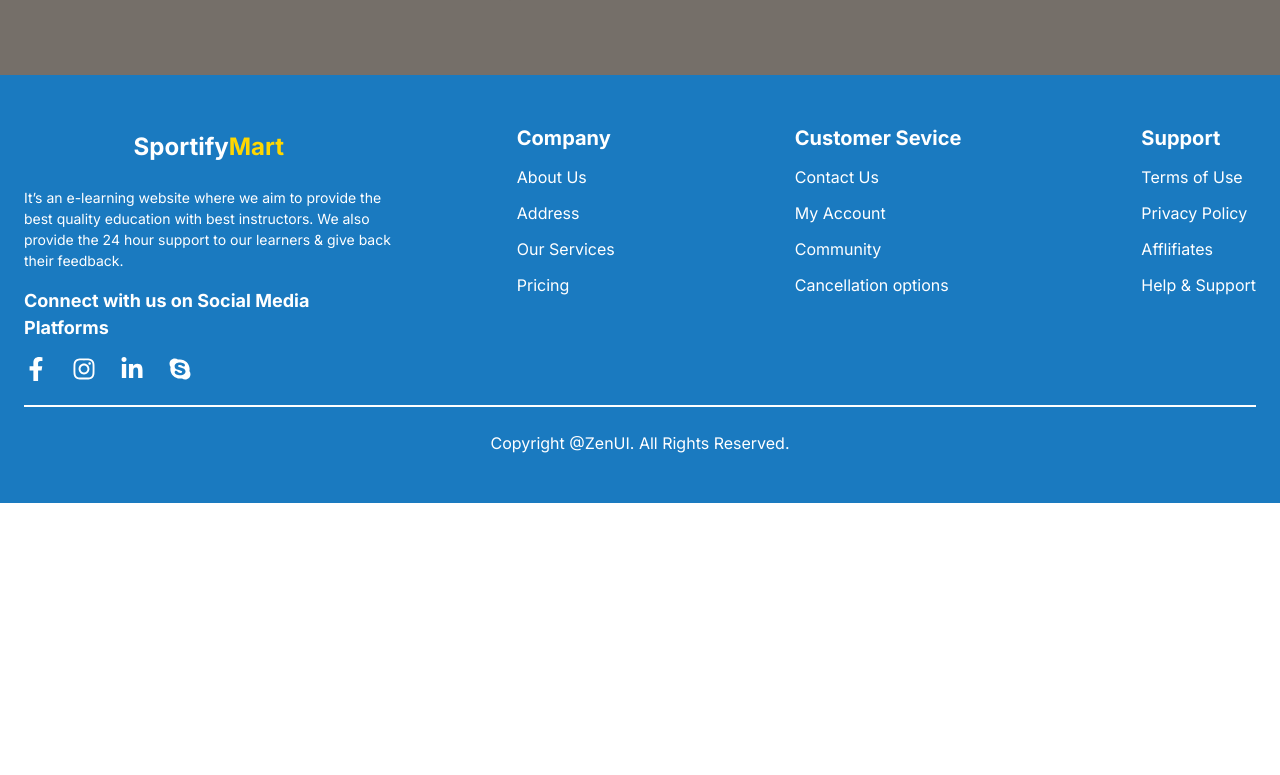
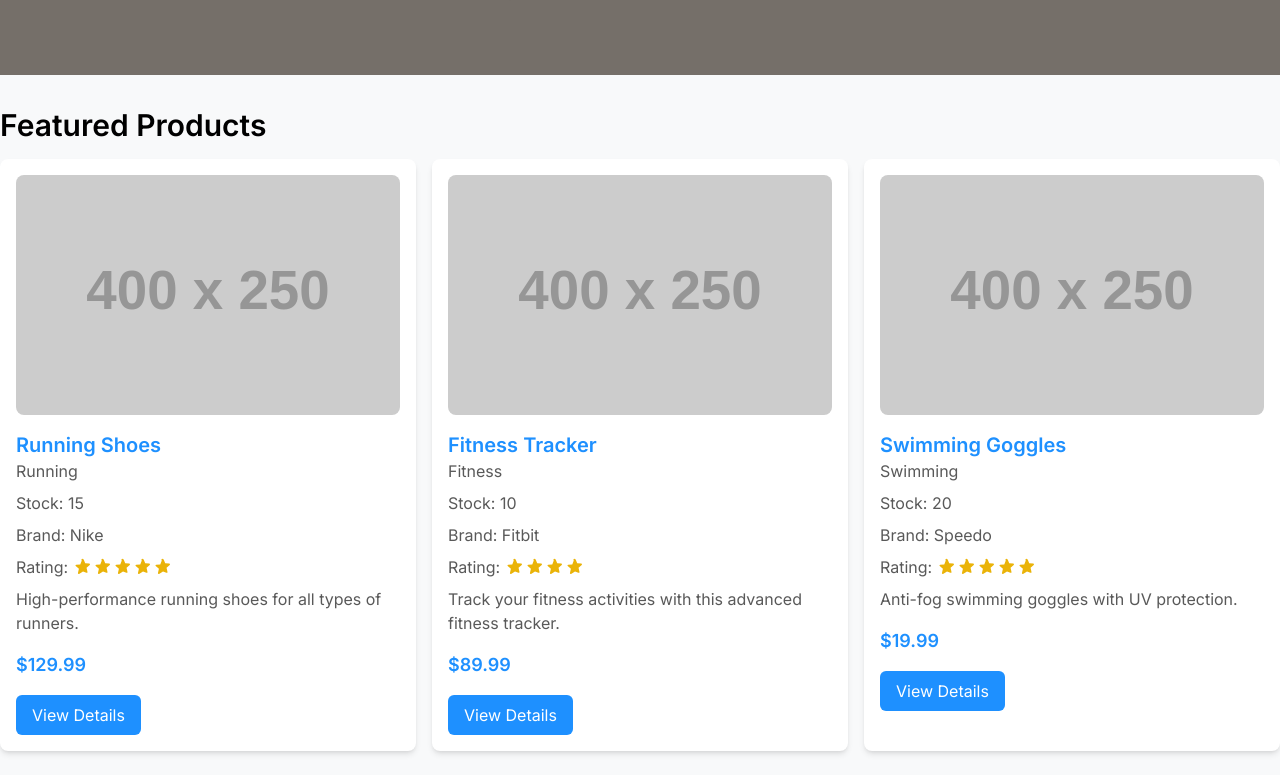
Before and after one commit to mahamodulhasanmoon/sportifyMart, a React (Vite) app: page / in a window 1280 px wide. Shown: the part 805-1580 px from the top of the page. Before the commit the page ends 1308 px from the top, so only its background shows below. Built offline with nearby package versions, Linux system fonts and the light colour scheme.

Commit message:
feature product added

```diff
--- a/package.json
+++ b/package.json
@@ -14,9 +14,11 @@
     "react": "^18.3.1",
     "react-dom": "^18.3.1",
     "react-icons": "^5.2.1",
+    "react-rating": "^2.0.5",
     "react-redux": "^9.1.2",
     "react-responsive-carousel": "^3.2.23",
-    "react-router-dom": "^6.24.1"
+    "react-router-dom": "^6.24.1",
+    "react-simple-star-rating": "^5.1.7"
   },
   "devDependencies": {
     "@remix-run/router": "^1.17.1",
--- /dev/null
+++ b/src/components/cards/ProductCard.tsx
@@ -0,0 +1,42 @@
+
+const ProductCard = ({ product }:any) => {
+  const { name, category, stock, brand, rating, description, price, image } = product;
+
+  return (
+    <div className="bg-white p-4 rounded-lg shadow-md">
+      <img src={image} alt={name} className="rounded-lg mb-4" />
+      <h3 className="text-xl font-semibold text-primaryColor">{name}</h3>
+      <p className="text-textColor-paragraph mb-2">{category}</p>
+      <p className="text-textColor-paragraph mb-2">Stock: {stock}</p>
+      <p className="text-textColor-paragraph mb-2">Brand: {brand}</p>
+      <div className="flex items-center mb-2">
+        <span className="text-textColor-paragraph">Rating:</span>&nbsp;
+        <div className="text-yellow-500 flex">
+          {Array.from({ length: Math.floor(rating) }, (_, index) => (
+            <svg key={index} xmlns="http://www.w3.org/2000/svg" className="h-5 w-5 fill-current" viewBox="0 0 20 20">
+              <path
+                fillRule="evenodd"
+                d="M10 2a.75.75 0 0 1 .664.414l1.546 3.828 4.106.376a.75.75 0 0 1 .416 1.279l-3.182 2.74.946 4.255a.75.75 0 0 1-1.102.824L10 14.573l-3.935 2.347a.75.75 0 0 1-1.103-.825l.946-4.254-3.182-2.74a.75.75 0 0 1 .416-1.28l4.106-.375 1.546-3.828A.75.75 0 0 1 10 2z"
+              />
+            </svg>
+          ))}
+          {rating % 1 !== 0 && (
+            <svg xmlns="http://www.w3.org/2000/svg" className="h-5 w-5 fill-current text-yellow-500" viewBox="0 0 20 20">
+              <path
+                fillRule="evenodd"
+                d="M10 2a.75.75 0 0 1 .664.414l1.546 3.828 4.106.376a.75.75 0 0 1 .416 1.279l-3.182 2.74.946 4.255a.75.75 0 0 1-1.102.824L10 14.573l-3.935 2.347a.75.75 0 0 1-1.103-.825l.946-4.254-3.182-2.74a.75.75 0 0 1 .416-1.28l4.106-.375 1.546-3.828A.75.75 0 0 1 10 2z"
+              />
+            </svg>
+          )}
+        </div>
+      </div>
+      <p className="text-textColor-paragraph mb-4">{description}</p>
+      <p className="text-lg font-semibold text-primaryColor">${price}</p>
+      <button className="mt-4 bg-primaryColor hover:bg-secondaryColor text-white px-4 py-2 rounded-md transition duration-300">
+        View Details
+      </button>
+    </div>
+  );
+};
+
+export default ProductCard;
--- /dev/null
+++ b/src/components/ui/FeatureSection.tsx
@@ -0,0 +1,53 @@
+import ProductCard from "../cards/ProductCard";
+
+const FeaturedSection = () => {
+  // Sample data (replace with actual fetched data)
+  const latestProducts = [
+    {
+      id: 1,
+      name: 'Running Shoes',
+      category: 'Running',
+      stock: 15,
+      brand: 'Nike',
+      rating: 4.5,
+      description: 'High-performance running shoes for all types of runners.',
+      price: 129.99,
+      image: 'https://dummyimage.com/400x250/ccc/000.jpg&text=Running+Shoes',
+    },
+    {
+      id: 2,
+      name: 'Fitness Tracker',
+      category: 'Fitness',
+      stock: 10,
+      brand: 'Fitbit',
+      rating: 4.0,
+      description: 'Track your fitness activities with this advanced fitness tracker.',
+      price: 89.99,
+      image: 'https://dummyimage.com/400x250/ccc/000.jpg&text=Fitness+Tracker',
+    },
+    {
+      id: 3,
+      name: 'Swimming Goggles',
+      category: 'Swimming',
+      stock: 20,
+      brand: 'Speedo',
+      rating: 4.2,
+      description: 'Anti-fog swimming goggles with UV protection.',
+      price: 19.99,
+      image: 'https://dummyimage.com/400x250/ccc/000.jpg&text=Swimming+Goggles',
+    },
+  ];
+
+  return (
+    <section className="my-8">
+      <h2 className="text-3xl font-semibold mb-4">Featured Products</h2>
+      <div className="grid grid-cols-1 md:grid-cols-3 gap-4">
+        {latestProducts.map(product => (
+          <ProductCard key={product.id} product={product} />
+        ))}
+      </div>
+    </section>
+  );
+};
+
+export default FeaturedSection;
--- a/src/pages/Home.tsx
+++ b/src/pages/Home.tsx
@@ -1,9 +1,11 @@
+import FeaturedSection from "../components/ui/FeatureSection";
 import HeroSection from "../components/ui/HeroSection";
 
 export default function Home() {
   return (
     <div>
         <HeroSection/>
+        <FeaturedSection/>
     </div>
   )
 }
--- a/tsconfig.app.json
+++ b/tsconfig.app.json
@@ -2,7 +2,7 @@
   "compilerOptions": {
     "composite": true,
     "tsBuildInfoFile": "./node_modules/.tmp/tsconfig.app.tsbuildinfo",
-    "target": "ES2020",
+    "target": "ES5",
     "useDefineForClassFields": true,
     "lib": ["ES2020", "DOM", "DOM.Iterable"],
     "module": "ESNext",
```
Also changed, not shown: 1 other file (tests, documents, lock files or other folders).
